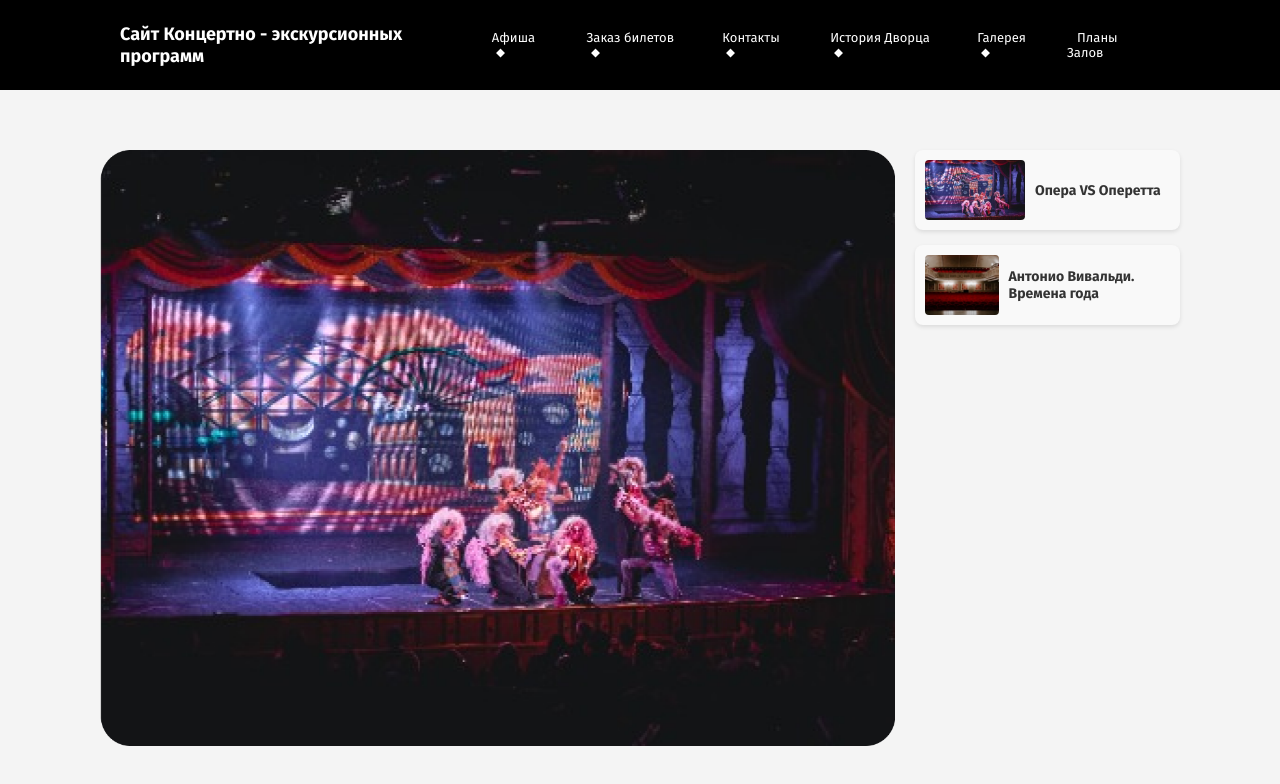
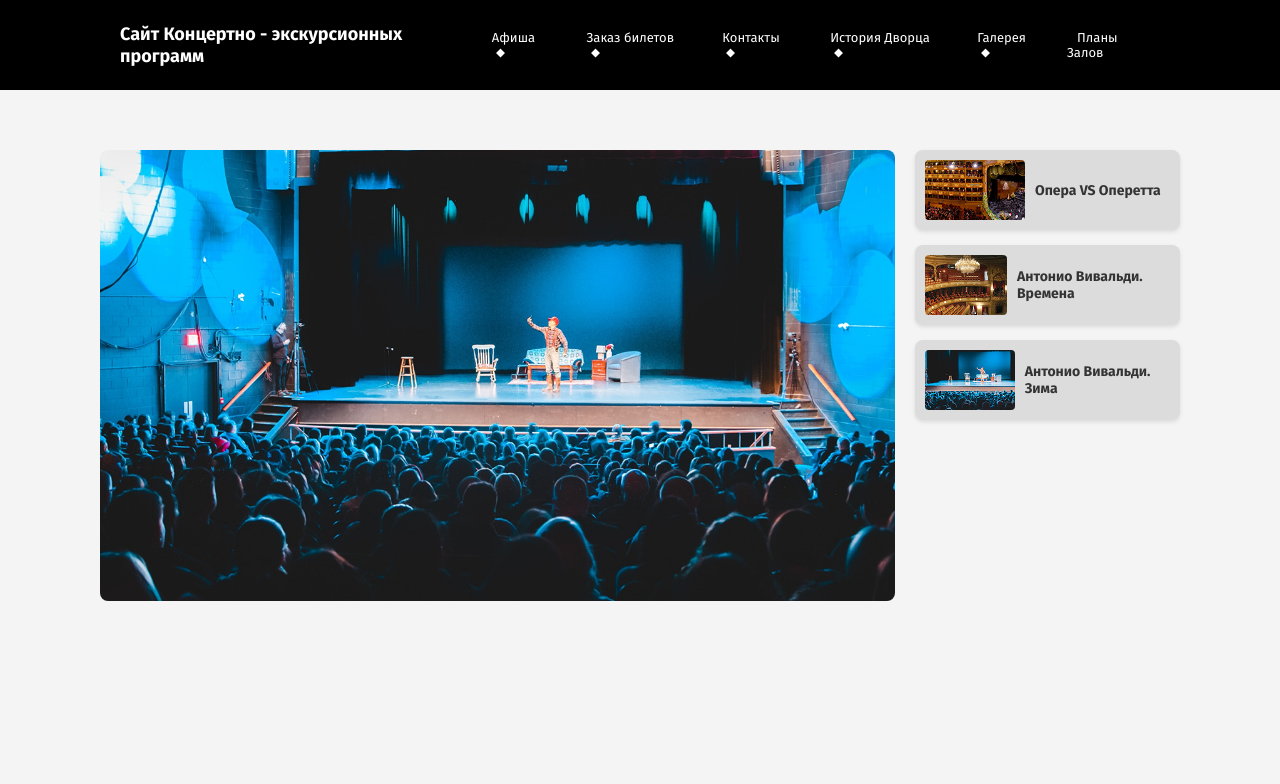
Before and after one commit to UMARJO9/Teatr, a plain HTML site: page index.html in a window 1280 px wide. Drawn offline with Linux system fonts and the light colour scheme.

Commit message:
IMG-HEADER-FINISH

```diff
--- a/assets/css/contener-img-header.css
+++ b/assets/css/contener-img-header.css
@@ -1,8 +1,9 @@
-.container {
+.container-1{
     display: grid;
     grid-template-columns: 3fr 1fr;
     gap: 20px;
     max-width: 1270px;
+    max-height: 720px;
     margin: 40px auto;
     padding: 20px 100px;
 }
@@ -28,7 +29,7 @@
 .event-card {
     display: flex;
     align-items: center;
-    background: #f9f9f9;
+    background: #DCDCDC;
     border-radius: 8px;
     padding: 10px;
     box-shadow: 0 2px 4px rgba(0, 0, 0, 0.1);
--- a/index.html
+++ b/index.html
@@ -24,18 +24,22 @@
         </ul>
     </nav>
 </header>
-<div class="container">
+<div class="container-1">
     <div class="main-image">
-        <img id="mainImage" src="assets/img/poster__image.png">
+        <img id="mainImage" src="assets/img/slider__main-image_1.png">
     </div>
     <div class="event-list">
-        <div class="event-card" onclick="changeImage('assets/img/thumb-slider__image.png')">
-            <img src="assets/img/thumb-slider__image.png">
+        <div class="event-card" onclick="changeImage('assets/img/slider__main-image_2.png')">
+            <img src="assets/img/slider__main-image_2_1.png">
             <p>Опера VS Оперетта</p>
         </div>
-        <div class="event-card" onclick="changeImage('assets/img/thumb-slider__image_2.png')">
-            <img src="assets/img/thumb-slider__image_2.png">
-            <p>Антонио Вивальди. Времена года</p>
+        <div class="event-card" onclick="changeImage('assets/img/slider__main-image_3.png')">
+            <img src="assets/img/slider__main-image_3_1.png">
+            <p>Антонио Вивальди. Времена</p>
+        </div>
+        <div class="event-card" onclick="changeImage('assets/img/slider__main-image_1.png')">
+            <img src="assets/img/slider__main-image_1_1.png">
+            <p>Антонио Вивальди. Зима</p>
         </div>
     </div>
 </div>
```
Also changed, not shown: assets/img/poster__image.png (deleted), assets/img/slider__main-image_1.png (added), assets/img/slider__main-image_1_1.png (added), assets/img/slider__main-image_2_1.png (added), assets/img/slider__main-image_3_1.png (added), assets/img/thumb-slider__image.png (deleted), assets/img/thumb-slider__image_2.png (deleted), 3 other files.
